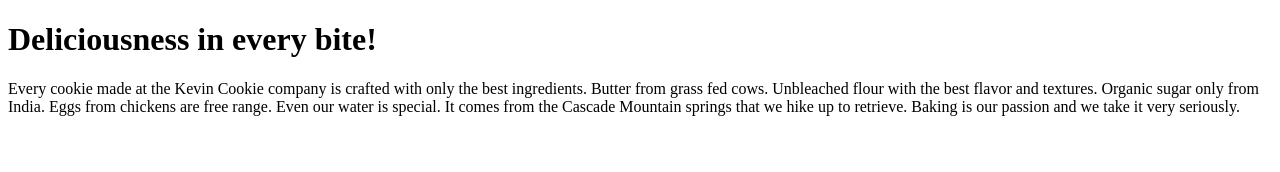
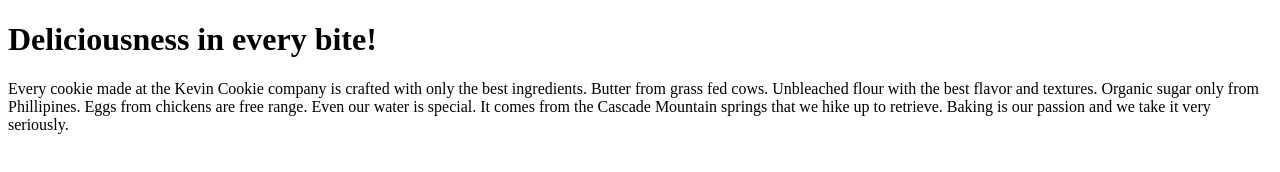
Before and after one commit to archiebos/CookieCompanyExample, a plain HTML site: page index.htm in a window 1280 px wide. Drawn offline with Linux system fonts and the light colour scheme.

Commit message:
Update index.htm

```diff
--- a/index.htm
+++ b/index.htm
@@ -4,7 +4,7 @@
 
 <h1>Deliciousness in every bite!</h1>
 
-<p>Every cookie made at the Kevin Cookie company is crafted with only the best ingredients. Butter from grass fed cows. Unbleached flour with the best flavor and textures. Organic sugar only from India. Eggs from chickens are free range. Even our water is special. It comes from the Cascade Mountain springs that we hike up to retrieve. Baking is our passion and we take it very seriously.</p>
+<p>Every cookie made at the Kevin Cookie company is crafted with only the best ingredients. Butter from grass fed cows. Unbleached flour with the best flavor and textures. Organic sugar only from Phillipines. Eggs from chickens are free range. Even our water is special. It comes from the Cascade Mountain springs that we hike up to retrieve. Baking is our passion and we take it very seriously.</p>
 
 
 </body>
```
